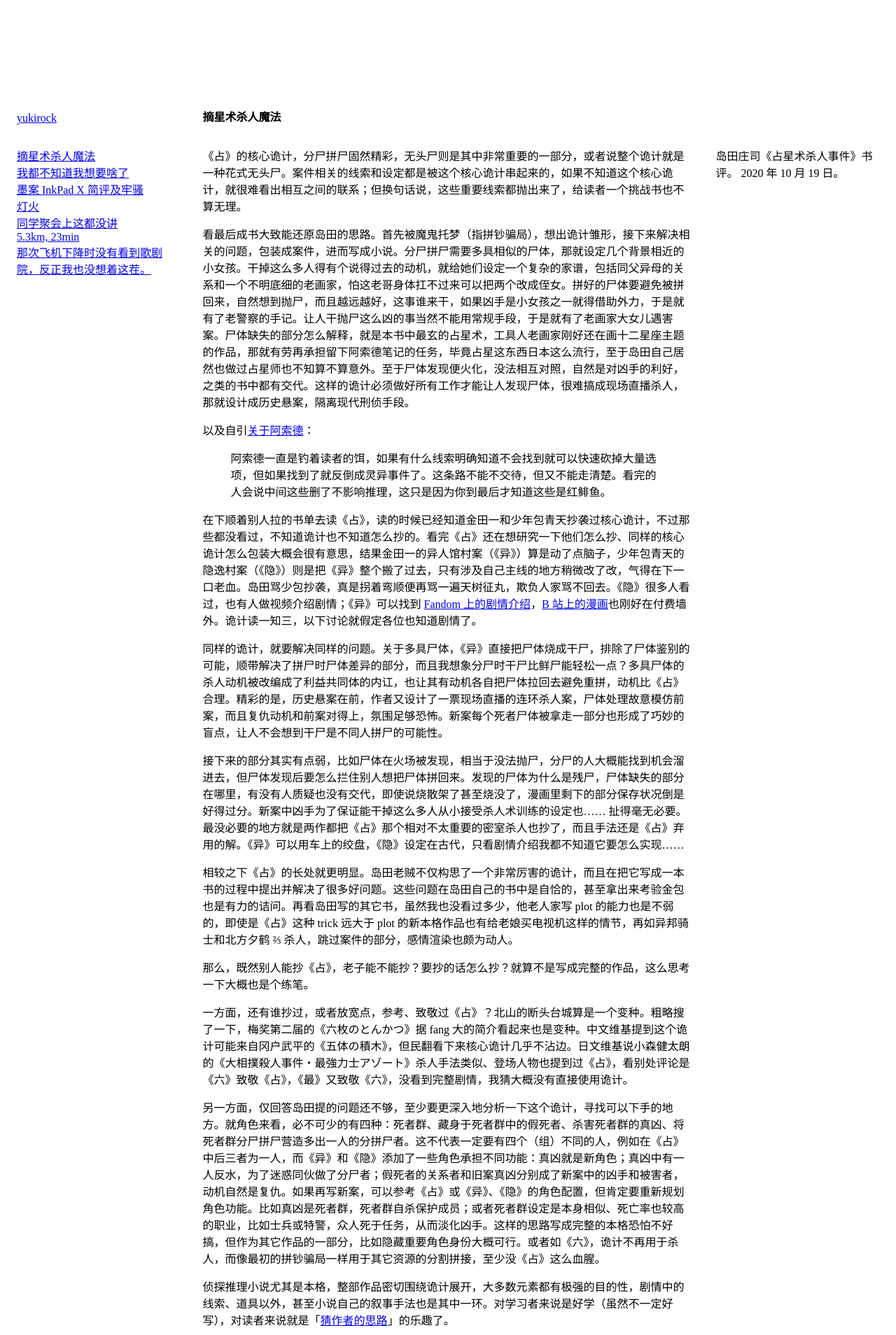
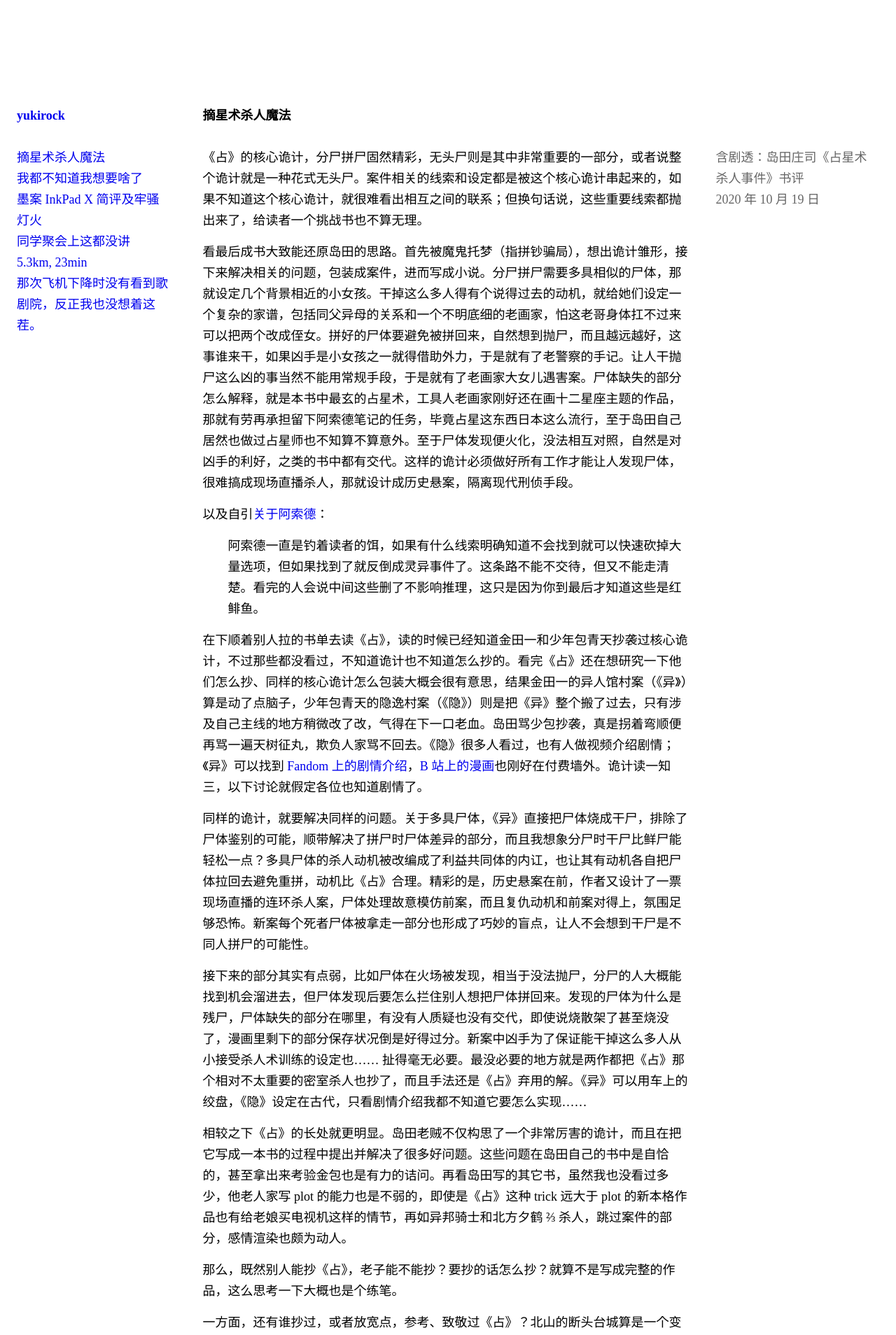
Before and after one commit to chadluo/videotape, a Jekyll site: the page built from _posts/2020-10-19-zodiac.md, in a window 1280 px wide. Shown: the top 1908 px of the page at 70% size. Built offline with Jekyll 4.4.1, drawn with Linux system fonts in a browser that asks for light colours.

Commit message:
further tweak styles

```diff
--- a/_layouts/post.html
+++ b/_layouts/post.html
@@ -2,32 +2,31 @@
 <meta charset="UTF-8" />
 <meta name="viewport" content="width=device-width, initial-scale=1.0" />
 <link rel="preconnect" href="https://fonts.gstatic.com" />
-<link rel="stylesheet" href="https://fonts.googleapis.com/css2?family=Noto+Serif+SC:wght@400;700&display=swap" />
+<link
+  rel="stylesheet"
+  href="https://fonts.googleapis.com/css2?family=Noto+Serif+JP:wght@400;700&family=Noto+Serif+SC:wght@400;700&display=swap"
+/>
 <link rel="stylesheet" href="/assets/css/styles.css" />
-<title>{{ page.title }}</title>
-
-<header>
-  <a href="/">yukirock</a>
-  <h1>{{ page.title }}</h1>
-</header>
+<title>{% if page.title != "……" %}{{ page.title }}{% else %}yukirock{% endif %}</title>
 
 <main>
   <nav>
+    <h1><a href="/">yukirock</a></h1>
     <ul>
       {% for post in site.posts %}
       <li><a href="{{ post.url }}">{{ post.title }}</a></li>
       {% endfor %}
     </ul>
   </nav>
-  <article class="{{ page.category }}">{{ content }}</article>
+  <article lang="{{ page.lang }}" class="{{ page.category }}">
+    <h1>{{ page.title }}</h1>
+    {{ content }}
+  </article>
   <aside>
-    {% if page.note %} {{ page.note }}。
-    <time datetime="{{ page.date | date_to_xmlschema  }}"
-      >{{ page.date | date: "%Y&nbsp;年 %-m&nbsp;月 %e&nbsp;日" }}</time
-    >。 {% else %}
-    <time datetime="{{ page.date | date_to_xmlschema  }}"
-      >{{ page.date | date: "%Y&nbsp;年 %-m&nbsp;月 %e&nbsp;日" }}</time
+    {% if page.note %} {{ page.note }} <br />
+    {% endif %}
+    <time datetime="{{ page.date | date_to_xmlschema }}"
+      >{{ page.date | date: "%Y&nbsp;年 %-m&nbsp;月 %-d&nbsp;日" }}</time
     >
-    {% endif %}
   </aside>
 </main>
--- a/_posts/2020-10-19-zodiac.md
+++ b/_posts/2020-10-19-zodiac.md
@@ -3,7 +3,7 @@ layout: post
 title: "摘星术杀人魔法"
 date: 2020-10-19 13:36:36 +0800
 category: review
-note: "岛田庄司《占星术杀人事件》书评"
+note: "含剧透：岛田庄司《占星术杀人事件》书评"
 ---
 
 《占》的核心诡计，分尸拼尸固然精彩，无头尸则是其中非常重要的一部分，或者说整个诡计就是一种花式无头尸。案件相关的线索和设定都是被这个核心诡计串起来的，如果不知道这个核心诡计，就很难看出相互之间的联系；但换句话说，这些重要线索都抛出来了，给读者一个挑战书也不算无理。
--- a/assets/css/styles.css
+++ b/assets/css/styles.css
@@ -1,28 +1,34 @@
-body {
-  font-family: "Noto Serif SC", serif;
+:root {
+  --font-size: 18px;
+  --line-height: 30px;
 }
 
-header,
-main {
-  width: calc(100% - 2rem);
-  max-width: 1440px;
-  display: grid;
-  grid-template-columns: 1fr 3fr 1fr;
-  gap: 2em;
+body {
+  font: var(--font-size) / var(--line-height) "Noto Serif SC", serif;
 }
 
-header {
-  margin: 10rem auto 2rem;
+a {
+  text-decoration: none;
+}
+
+@media screen and (min-width: 801px) {
+  main {
+    width: calc(100% - 2rem);
+    max-width: 1440px;
+    margin: calc(var(--line-height) * 5) auto var(--line-height);
+    display: grid;
+    grid-template-columns: 1fr 3fr 1fr;
+    gap: 2rem;
+  }
 }
 
 h1 {
-  font-size: 1rem;
-  line-height: 1;
-  margin: 0;
+  font-size: var(--font-size);
+  margin: 0 0 var(--line-height);
 }
 
-main {
-  margin: auto;
+nav {
+  margin-bottom: var(--line-height);
 }
 
 nav ul {
@@ -34,9 +40,26 @@ nav li {
   list-style: none;
 }
 
-article h2:first-child,
-article p:first-child {
+article[lang="jp"] {
+  font-family: "Noto Serif JP", serif;
+}
+
+article h2 {
+  font-size: 1rem;
+  margin: var(--line-height) 0;
+}
+
+article p {
+  margin: calc(var(--line-height) / 2) 0;
+}
+
+article > h2:first-child,
+article > p:first-child {
   margin-top: 0;
+}
+
+article blockquote {
+  margin: calc(var(--line-height) / 2) 0 calc(var(--line-height) / 2) 2em;
 }
 
 article.novel p {
@@ -46,3 +69,23 @@ article.novel p {
 article.novel p + p {
   text-indent: 2em;
 }
+
+aside {
+  padding-top: calc(var(--line-height) * 2);
+  color: #666;
+}
+
+@media screen and (max-width: 800px) {
+  nav li {
+    display: inline-block;
+    margin-right: 1em;
+  }
+
+  article.novel p + p {
+    text-indent: 1em;
+  }
+
+  aside {
+    padding-top: calc(var(--line-height) / 2);
+  }
+}
```
